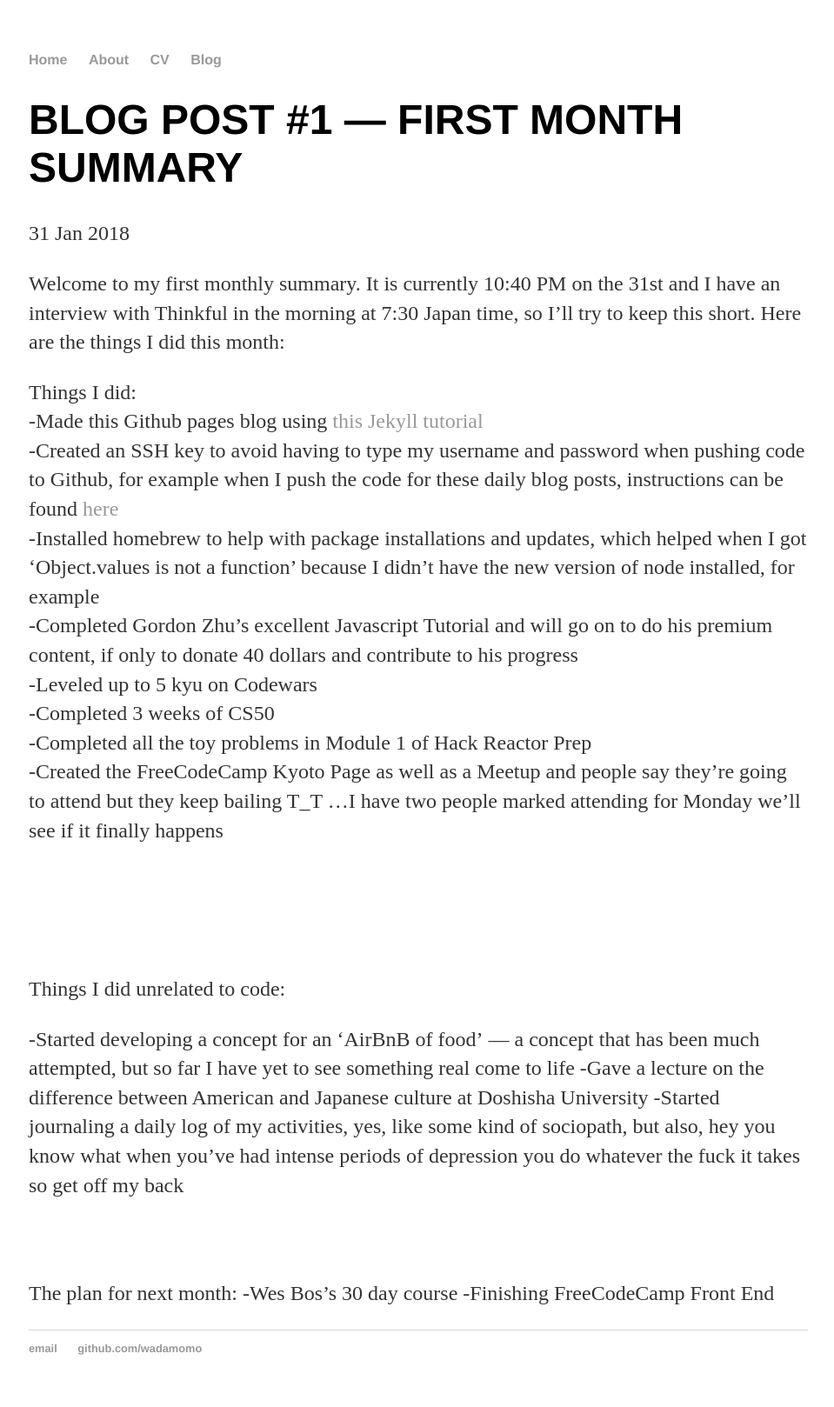
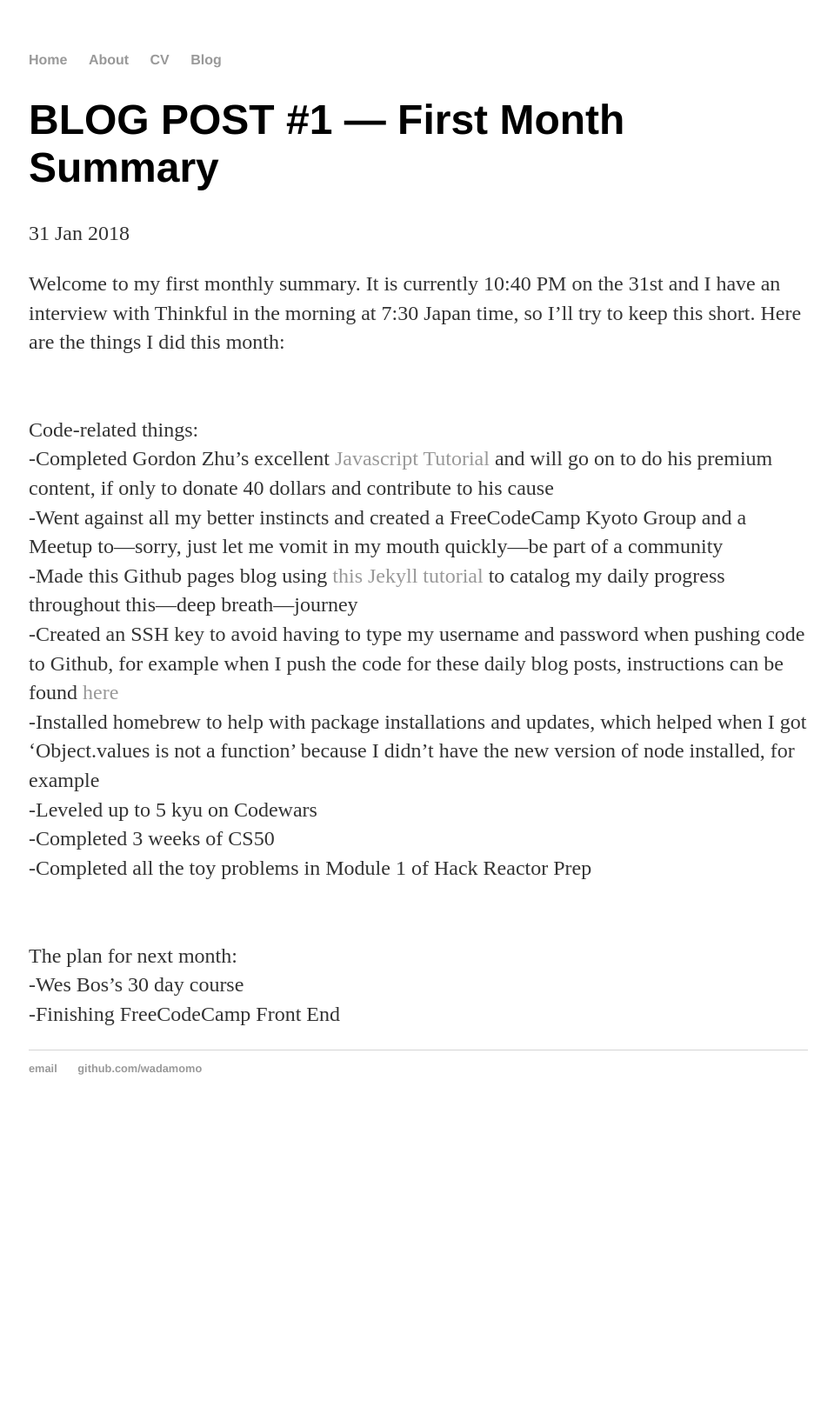
Before and after one commit to WADAMOMO/wadamomo.github.io, a Jekyll site: the page built from _posts/2018-01-31-BIG-SUMMARY.md, in a window 1280 px wide. Shown: the whole page at 87% size, without its empty margins (159-1118 px from the left). Built offline with Jekyll 4.4.1, drawn with Linux system fonts in a browser that asks for light colours; after the commit the page ends 1296 px from its top, so only the background shows below that.

Commit message:
update 1 again

```diff
--- a/_posts/2018-01-31-BIG-SUMMARY.md
+++ b/_posts/2018-01-31-BIG-SUMMARY.md
@@ -1,20 +1,22 @@
 ---
 layout: post
-title: "BLOG POST #1 — FIRST MONTH SUMMARY"
+title: "BLOG POST #1 — First Month Summary"
 date: 2018-01-31
 ---
 
 Welcome to my first monthly summary. It is currently 10:40 PM on the 31st and I have an interview with Thinkful in the morning at 7:30 Japan time, so I'll try to keep this short. Here are the things I did this month:
-
-
-Things I did: <br>
--Made this Github pages blog using <a>this Jekyll tutorial</a>
+<br>
+<br>
+<br>
+Code-related things: <br>
+-Completed Gordon Zhu's excellent <a href="watchandcode.com">Javascript Tutorial<a/> and will go on to do his premium content, if only to donate 40 dollars and contribute to his cause
+<br>
+-Went against all my better instincts and created a FreeCodeCamp Kyoto Group and a Meetup to—sorry, just let me vomit in my mouth quickly—be part of a community <br>
+-Made this Github pages blog using <a>this Jekyll tutorial</a> to catalog my daily progress throughout this—deep breath—journey
 <br>
 -Created an SSH key to avoid having to type my username and password when pushing code to Github, for example when I push the code for these daily blog posts, instructions can be found <a href="">here</a>
 <br>
 -Installed homebrew to help with package installations and updates, which helped when I got 'Object.values is not a function' because I didn't have the new version of node installed, for example
-<br>
--Completed Gordon Zhu's excellent Javascript Tutorial and will go on to do his premium content, if only to donate 40 dollars and contribute to his progress
 <br>
 -Leveled up to 5 kyu on Codewars
 <br>
@@ -22,21 +24,8 @@
 <br>
 -Completed all the toy problems in Module 1 of Hack Reactor Prep
 <br>
--Created the FreeCodeCamp Kyoto Page as well as a Meetup and people say they're going to attend but they keep bailing T_T ...I have two people marked attending for Monday we'll see if it finally happens
-
 <br>
 <br>
-<br>
-
-Things I did unrelated to code:
-
--Started developing a concept for an 'AirBnB of food' — a concept that has been much attempted, but so far I have yet to see something real come to life
--Gave a lecture on the difference between American and Japanese culture at Doshisha University
--Started journaling a daily log of my activities, yes, like some kind of sociopath, but also, hey you know what when you've had intense periods of depression you do whatever the fuck it takes so get off my back
-<br>
-<br>
-<br>
-
-The plan for next month:
--Wes Bos's 30 day course
+The plan for next month: <br>
+-Wes Bos's 30 day course <br>
 -Finishing FreeCodeCamp Front End
```
